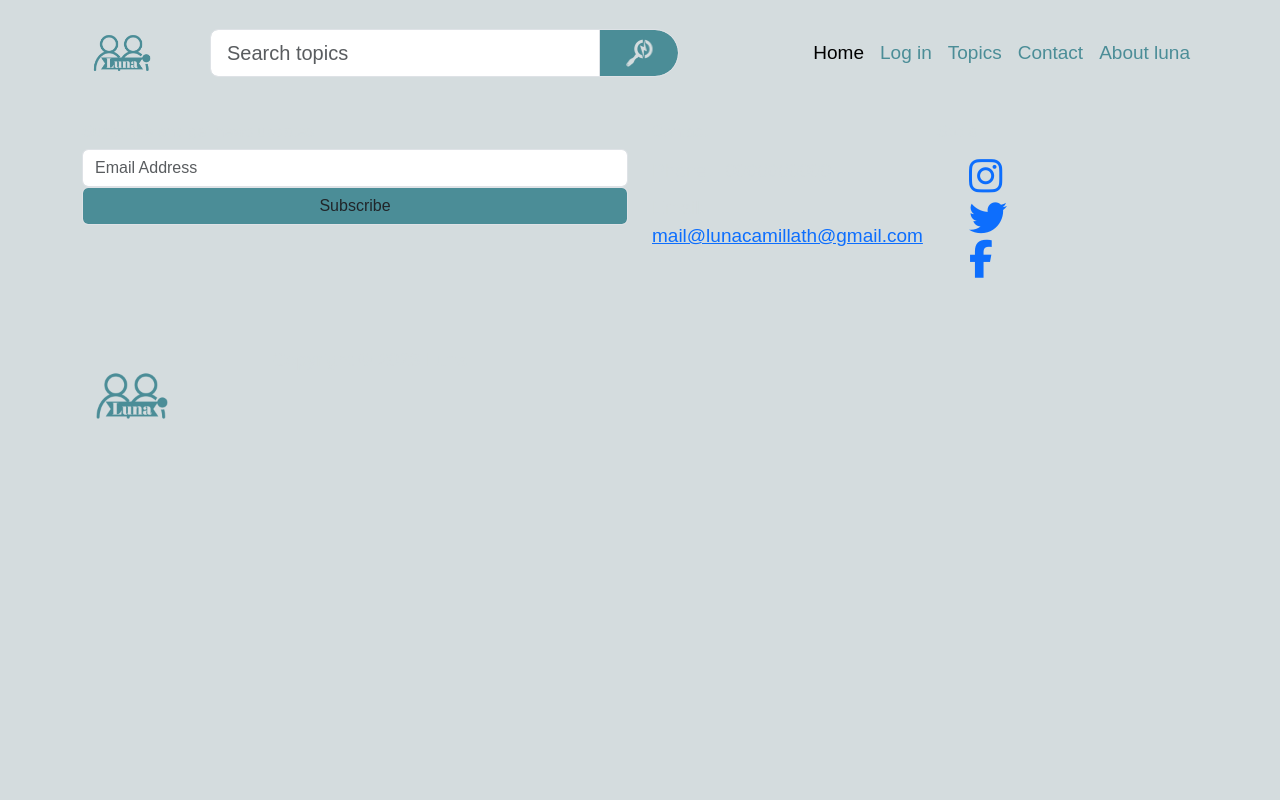
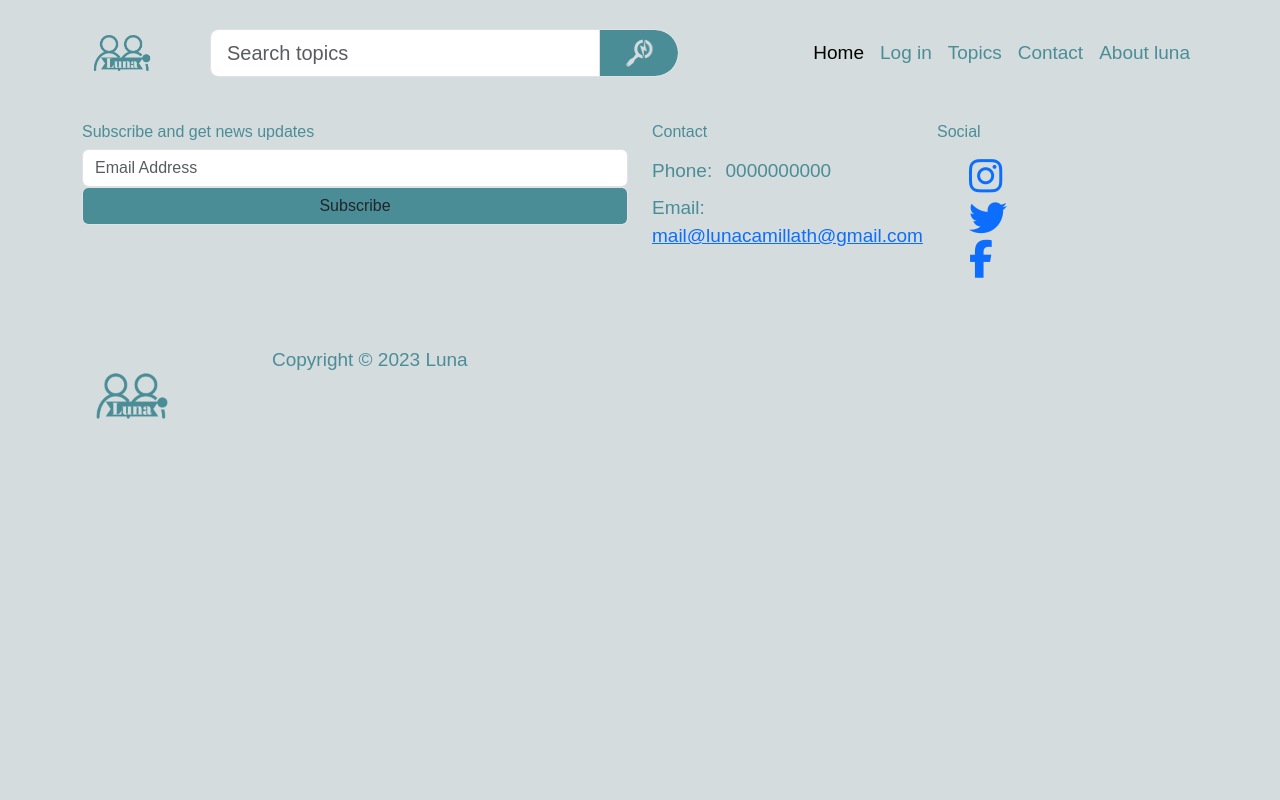
Before and after one commit to CamillaTH/portfolio-4, a Django app: page / in a window 1280 px wide. Run offline with Django 3.2, Linux system fonts and the light colour scheme; data comes from the database, SQL or seed files in the repository; some libraries are stand-ins or nearby versions; some web fonts are replaced.

Commit message:
changed color

```diff
--- a/static/css/style.css
+++ b/static/css/style.css
@@ -3,7 +3,7 @@
 body {
     font-family: 'Sofia Sans Extra Condensed', sans-serif;
     font-weight: 300;
-    color: #D4DCDE;
+    color: #4B8D97;
     font-size: 19px;
     background-color: #D4DCDE;
 }
```
